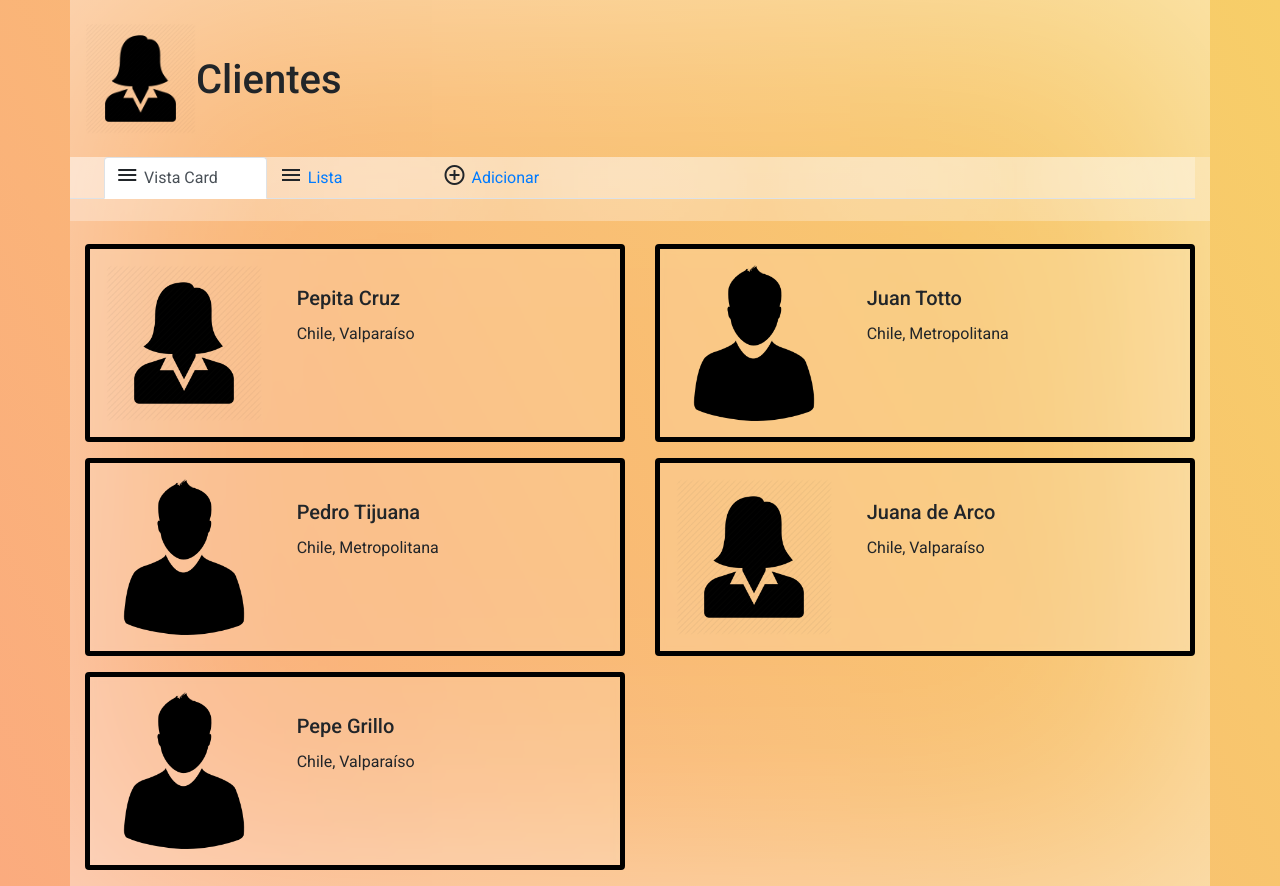
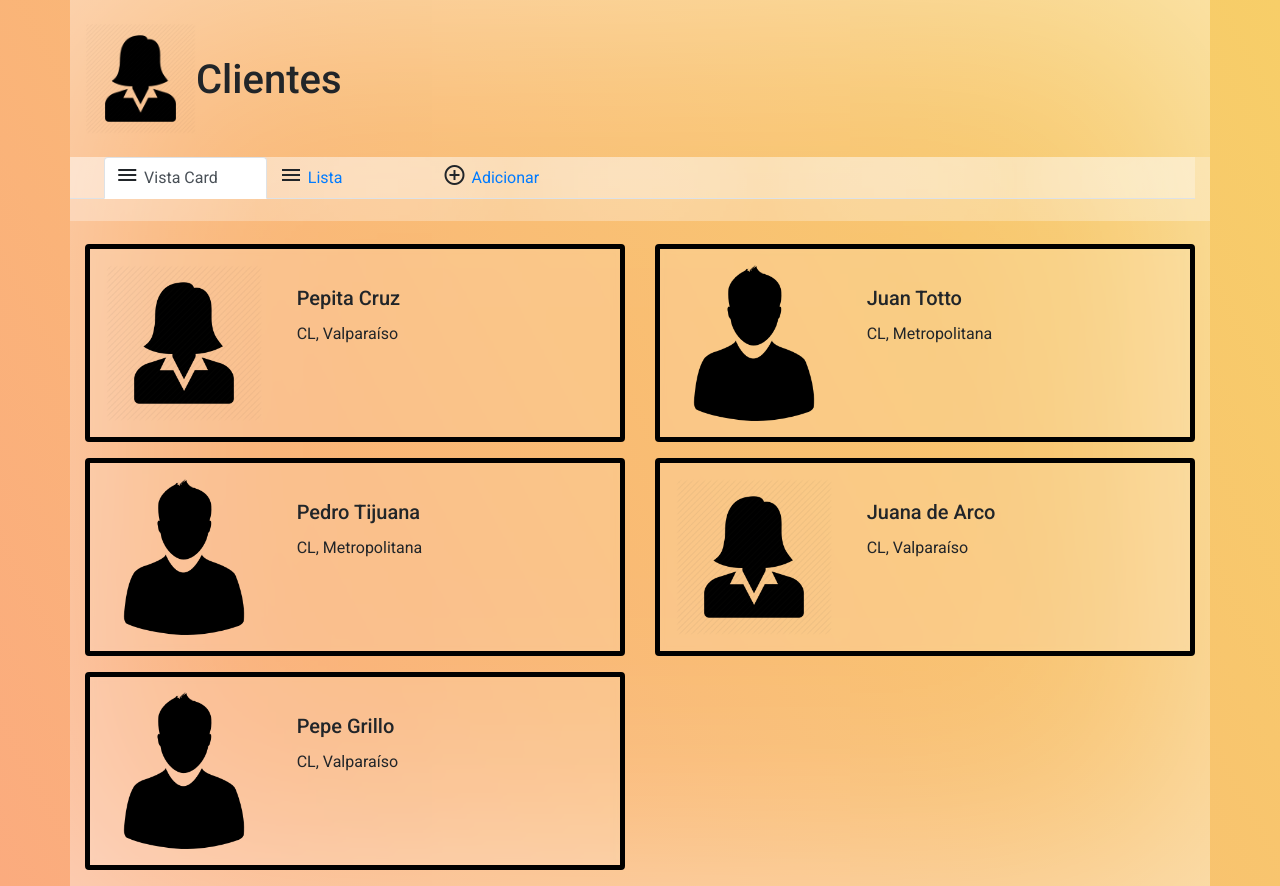
Before and after one commit to newUser161/Certamen3, an Angular app: page / in a window 1280 px wide. Built offline with nearby package versions, Linux system fonts and the light colour scheme.

Commit message:
fix formulario y validaciones

```diff
--- a/src/app/componentes/formulario/formulario.component.html
+++ b/src/app/componentes/formulario/formulario.component.html
@@ -11,14 +11,14 @@
                         <input class="form-control"
                                 formControlName="nombres"
                                 placeholder="Ingrese sus nombres">
-                            <span class="form-text text-danger"
-                                *ngIf="campoEsValido('nombre')">
-                                Obligatorio, inserte su nombre
-                            </span>
-                            <span class="form-text text-danger"
-                                *ngIf="validarNombres()">
-                                Debe ingresar al menos 3 caracteres
-                            </span>
+                                <div *ngIf="miFormulario.controls['nombres'].invalid && (miFormulario.controls['nombres'].dirty || miFormulario.controls['nombres'].touched)" class="alert alert-danger">
+                                    <div *ngIf="miFormulario.controls['nombres'].hasError('required')">
+                                        <span>* Campo obligatorio</span>
+                                    </div>
+                                    <div *ngIf="(miFormulario.controls['nombres'].dirty) || (validarNombres() == false)">
+                                        <span>* Campo invalido</span>
+                                    </div>
+                                </div>
 
                     </div>
                 </div>
@@ -30,14 +30,14 @@
                         <input class="form-control"
                                 formControlName="apellidos"
                                 placeholder="Ingrese sus apellidos">
-                            <span class="form-text text-danger"
-                                *ngIf="campoEsValido('apellido')">
-                                Obligatorio, inserte sus apellidos
-                            </span>
-                            <span class="form-text text-danger"
-                                *ngIf="validarApellidos()">
-                                Debe ingresar dos apellidos
-                            </span>
+                                <div *ngIf="miFormulario.controls['apellidos'].invalid && (miFormulario.controls['apellidos'].dirty || miFormulario.controls['apellidos'].touched)" class="alert alert-danger">
+                                    <div *ngIf="miFormulario.controls['apellidos'].hasError('required')">
+                                        <span>* Campo obligatorio</span>
+                                    </div>
+                                    <div *ngIf="(miFormulario.controls['apellidos'].dirty) || (validarApellidos() == false)">
+                                        <span>* Campo invalido</span>
+                                    </div>
+                                </div>
                     </div>
                 </div>
 
@@ -46,16 +46,19 @@
                     <label class="col-sm-3 col-form-label">Genero</label>
                     <div class="col-sm-9">
                         <select class="form-control"
+                                placeholder="Seleccione un género"
                                 formControlName="genero">
-                            <option disabled value="">Seleccione un genero</option>
+                            <option disabled selected  value="">Seleccione un género</option>
                             <option value="M">Masculino</option>
                             <option value="F">Femenino</option>
                             <option value="O">Otro</option>
                         </select>
-                        <span class="form-text text-danger"
-                            *ngIf="campoEsValido('genero')">
-                            Obligatorio, seleccione un genero
-                        </span>
+                        <div *ngIf="miFormulario.controls['genero'].invalid && (miFormulario.controls['genero'].dirty || miFormulario.controls['genero'].touched)" class="alert alert-danger">
+                            <div *ngIf="miFormulario.controls['genero'].hasError('required')">
+                                <span>* Campo obligatorio</span>
+                            </div>
+
+                        </div>
                     </div>
                 </div>
 
@@ -64,8 +67,9 @@
                     <label class="col-sm-3 col-form-label">País</label>
                     <div class="col-sm-9">
                         <select class="form-control"
+                                placeholder="Seleccione un país"
                                 formControlName="pais">
-                            <option value="">Seleccione un país</option>
+                            <option disabled selected value="">Seleccione un país</option>
                             <option value="AR">Argentina</option>
                             <option value="BR">Brasil</option>
                             <option value="CO">Colombia</option>
@@ -73,10 +77,12 @@
                             <option value="MX">México</option>
                             <option value="PE">Perú</option>
                         </select>
-                        <span class="form-text text-danger"
-                            *ngIf="campoEsValido('pais')">
-                            Obligatorio, seleccione un país
-                        </span>
+                        <div *ngIf="miFormulario.controls['pais'].invalid && (miFormulario.controls['pais'].dirty || miFormulario.controls['pais'].touched)" class="alert alert-danger">
+                            <div *ngIf="miFormulario.controls['pais'].hasError('required')">
+                                <span>* Campo obligatorio</span>
+                            </div>
+
+                        </div>
                     </div>
                 </div>
 
@@ -87,10 +93,12 @@
                         <input class="form-control"
                                 formControlName="ciudad"
                                 placeholder="Ingrese su ciudad">
-                            <span class="form-text text-danger"
-                                *ngIf="campoEsValido('ciudad')">
-                                Obligatorio, inserte su ciudad
-                            </span>
+                        <div *ngIf="miFormulario.controls['ciudad'].invalid && (miFormulario.controls['ciudad'].dirty || miFormulario.controls['ciudad'].touched)" class="alert alert-danger">
+                            <div *ngIf="miFormulario.controls['ciudad'].hasError('required')">
+                                <span>* Campo obligatorio</span>
+                            </div>
+                        </div>
+
                     </div>
                 </div>
 
--- a/src/app/componentes/formulario/formulario.component.ts
+++ b/src/app/componentes/formulario/formulario.component.ts
@@ -2,6 +2,7 @@ import { ListKeyManager } from '@angular/cdk/a11y';
 import { Component, OnInit } from '@angular/core';
 import { ReactiveFormsModule, FormBuilder, FormGroup, Validators } from '@angular/forms';
 import {Personas, ListaPersonas} from '../../interfaces/personas';
+import {ServicioFormularioService} from '../../servicios/servicio-formulario.service';
 
 @Component({
   selector: 'app-formulario',
@@ -13,8 +14,10 @@ export class FormularioComponent implements OnInit {
   miFormulario: FormGroup;
   nuevaPersona: Personas;
   campoEsValido (field:string) {
-    return false;
-    //return this.miFormulario.get(field).invalid && this.miFormulario.get(field).touched;
+
+
+
+   // return this.miFormulario.get(field).invalid //|| this.miFormulario.get(field).touched;
   }
 
   // VALIDACIONES EXTRA
@@ -42,7 +45,7 @@ export class FormularioComponent implements OnInit {
   }
 
 
-  constructor(public fb: FormBuilder) {
+  constructor(public fb: FormBuilder, public servicio:ServicioFormularioService) {
     this.miFormulario = this.fb.group({
       nombres: ['', [Validators.required, Validators.minLength(3), Validators.pattern('[a-zA-Z ]*')]],
       apellidos: ['', [Validators.required, Validators.minLength(2), Validators.pattern('[a-zA-Z ]*')]],
@@ -62,12 +65,14 @@ export class FormularioComponent implements OnInit {
     }
     this.nuevaPersona = {
       id: ListaPersonas.length + 1,
-      nombre: this.miFormulario.get("nombres").value +' '+this.miFormulario.get("apellidos").value,
+      nombre: this.miFormulario.get("nombres").value,
+      apellido: this.miFormulario.get("apellidos").value,
       genero: this.miFormulario.get("genero").value,
       pais: this.miFormulario.get("pais").value,
       ciudad: this.miFormulario.get("ciudad").value
     }
     console.log(this.nuevaPersona);
+    this.servicio.enviarDatos(this.nuevaPersona)
   }
 
   cancelar(){
--- a/src/app/componentes/inicio/inicio.component.html
+++ b/src/app/componentes/inicio/inicio.component.html
@@ -32,12 +32,12 @@
         <div class="card mb-3" style="max-width: 840px;">
           <div class="row g-0">
             <div class="col-md-4">
-              <img *ngIf="personas.genero == 'Hombre'" src="../../../assets/hombre.png" class="img-fluid rounded-start" alt="ImagenUsuario">
-              <img *ngIf="personas.genero == 'Mujer'" src="../../../assets/mujer.png" class="img-fluid rounded-start" alt="ImagenUsuario">
+              <img *ngIf="personas.genero == 'H'" src="../../../assets/hombre.png" class="img-fluid rounded-start" alt="ImagenUsuario">
+              <img *ngIf="personas.genero == 'M'" src="../../../assets/mujer.png" class="img-fluid rounded-start" alt="ImagenUsuario">
             </div>
             <div class="col-md-8">
               <div class="card-body">
-                <h5 class="card-title">{{personas.nombre}}</h5>
+                <h5 class="card-title">{{personas.nombre}} {{personas.apellido}}</h5>
                 <p class="card-text">{{personas.pais}}, {{personas.ciudad}}</p>
               </div>
             </div>
@@ -58,7 +58,7 @@
         <tbody>
         <tr *ngFor="let personas of listaPersonas">
 
-          <td>{{ personas.nombre}}</td>
+          <td>{{ personas.nombre}} {{ personas.apellido}}</td>
           <td>{{ personas.genero}}</td>
           <td>{{ personas.pais}}</td>
           <td>{{ personas.ciudad}}</td>
--- a/src/app/interfaces/personas.ts
+++ b/src/app/interfaces/personas.ts
@@ -1,6 +1,7 @@
 export interface Personas {
     id: number;
     nombre: string;
+    apellido: string;
     genero: string;
     pais: string;
     ciudad: string;
@@ -9,37 +10,42 @@ export interface Personas {
 export let ListaPersonas:Array<Personas> = [
     {
         id: 0,
-        nombre: "Pepita Cruz",
-        genero: "Mujer",
-        pais: "Chile",
+        nombre: "Pepita",
+        apellido: "Cruz",
+        genero: "M",
+        pais: "CL",
         ciudad: "Valparaíso"
     },
     {
         id: 1,
-        nombre: "Juan Totto",
-        genero: "Hombre",
-        pais: "Chile",
+        nombre: "Juan",
+        apellido: "Totto",
+        genero: "H",
+        pais: "CL",
         ciudad: "Metropolitana"
     },
     {
         id: 2,
-        nombre: "Pedro Tijuana",
-        genero: "Hombre",
-        pais: "Chile",
+        nombre: "Pedro",
+        apellido: "Tijuana",
+        genero: "H",
+        pais: "CL",
         ciudad: "Metropolitana"
     },
     {
         id: 3,
-        nombre: "Juana de Arco",
-        genero: "Mujer",
-        pais: "Chile",
+        nombre: "Juana",
+        apellido: "de Arco",
+        genero: "M",
+        pais: "CL",
         ciudad: "Valparaíso"
     },
     {
         id: 4,
-        nombre: "Pepe Grillo",
-        genero: "Hombre",
-        pais: "Chile",
+        nombre: "Pepe",
+        apellido: "Grillo",
+        genero: "H",
+        pais: "CL",
         ciudad: "Valparaíso"
     },
 
--- /dev/null
+++ b/src/app/servicios/servicio-formulario.service.ts
@@ -0,0 +1,15 @@
+import { Injectable } from '@angular/core';
+import {Personas,ListaPersonas} from '../interfaces/personas';
+
+@Injectable({
+  providedIn: 'root'
+})
+export class ServicioFormularioService {
+
+  constructor() { }
+  enviarDatos(dato:Personas){
+    ListaPersonas.push(dato);
+  }
+
+
+}
```
Also changed, not shown: 1 other file (tests, documents, lock files or other folders).
